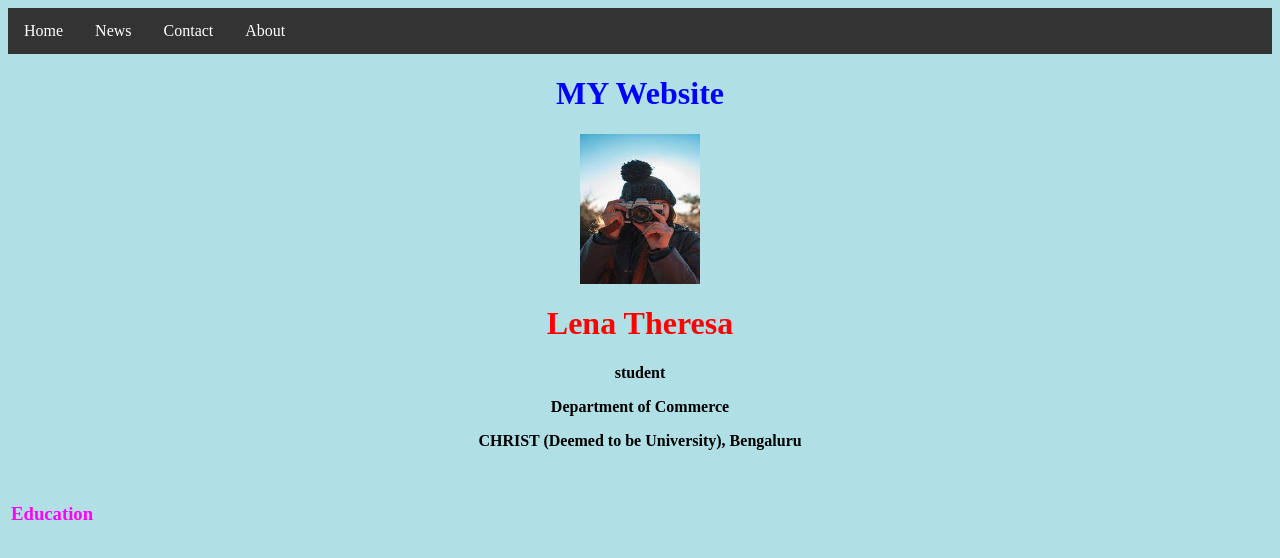
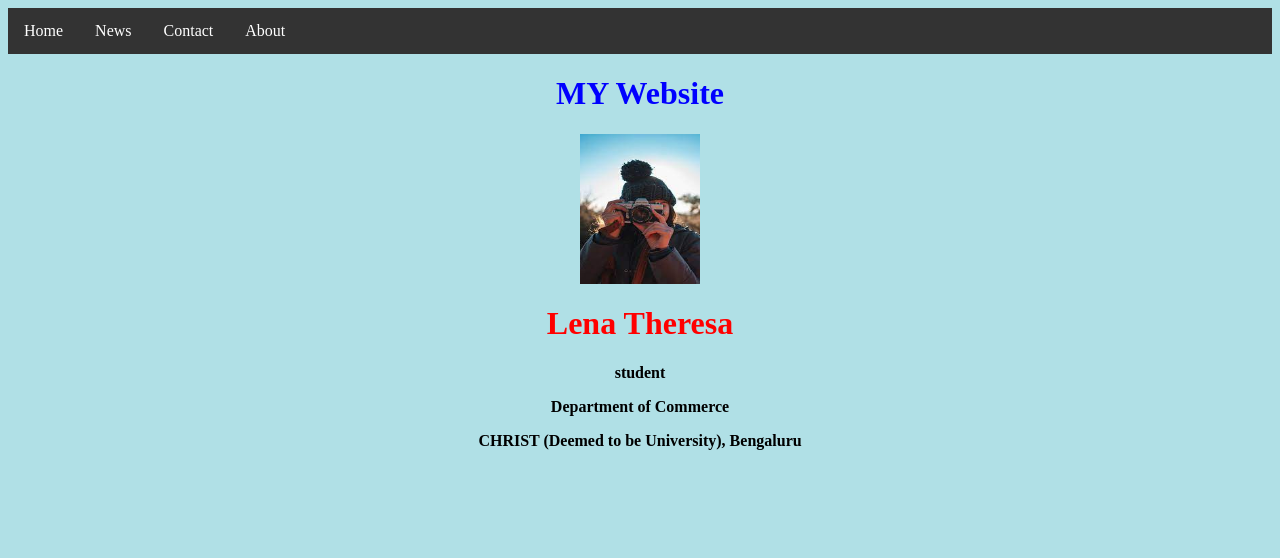
Before and after one commit to LenaTheresa/lena-theresa, a plain HTML site: page index.html in a window 1280 px wide. Drawn offline with Linux system fonts and the light colour scheme.

Commit message:
Update index.html

```diff
--- a/index.html
+++ b/index.html
@@ -47,13 +47,7 @@ li a:hover {
 <p>&nbsp;</p>
 <table style="height: 39px;" width="486">
 <tbody>
-<tr style="height: 38.1958px;">
-<td style="height: 38.1958px; width: 477.791px;">
-<h3><span style="color: #ff00ff;">Education</span></h3>
-</td>
-</tr>
-</tbody>
-</table>
+
 
 
 </body>
```
